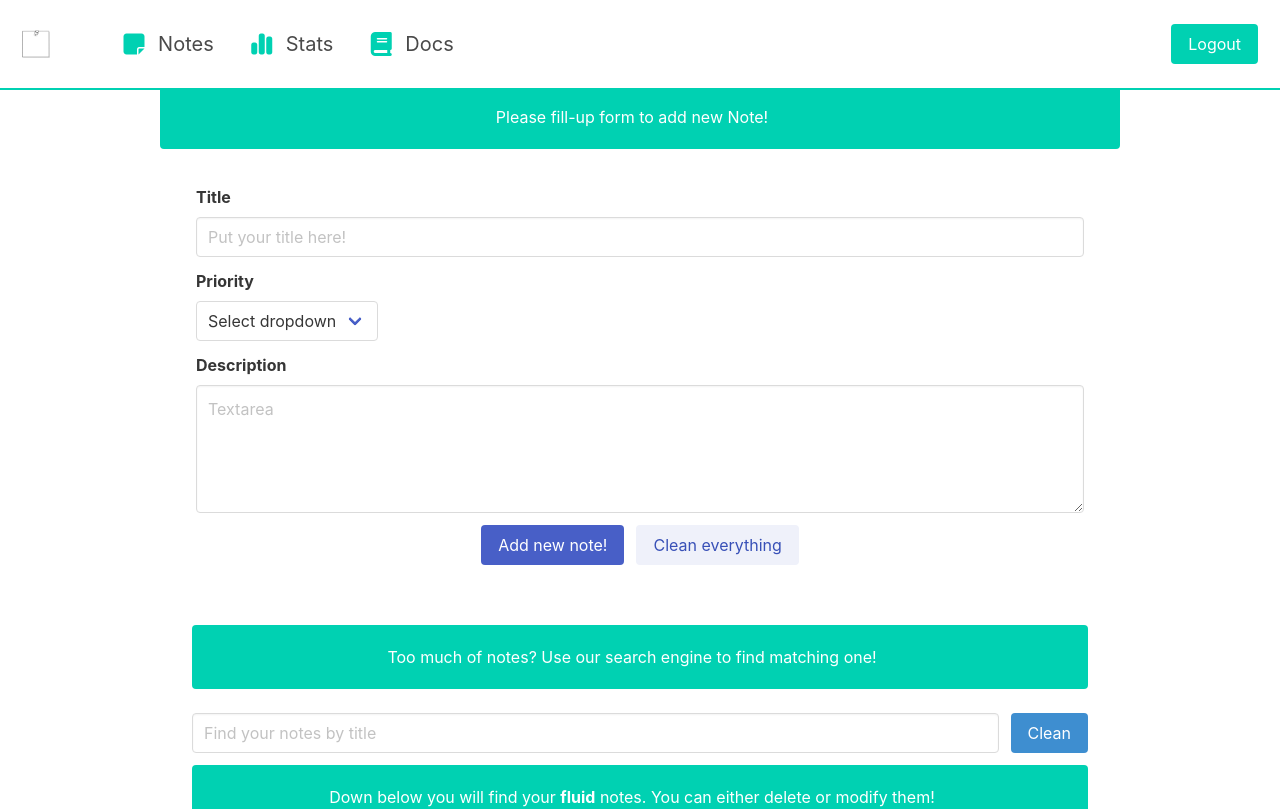
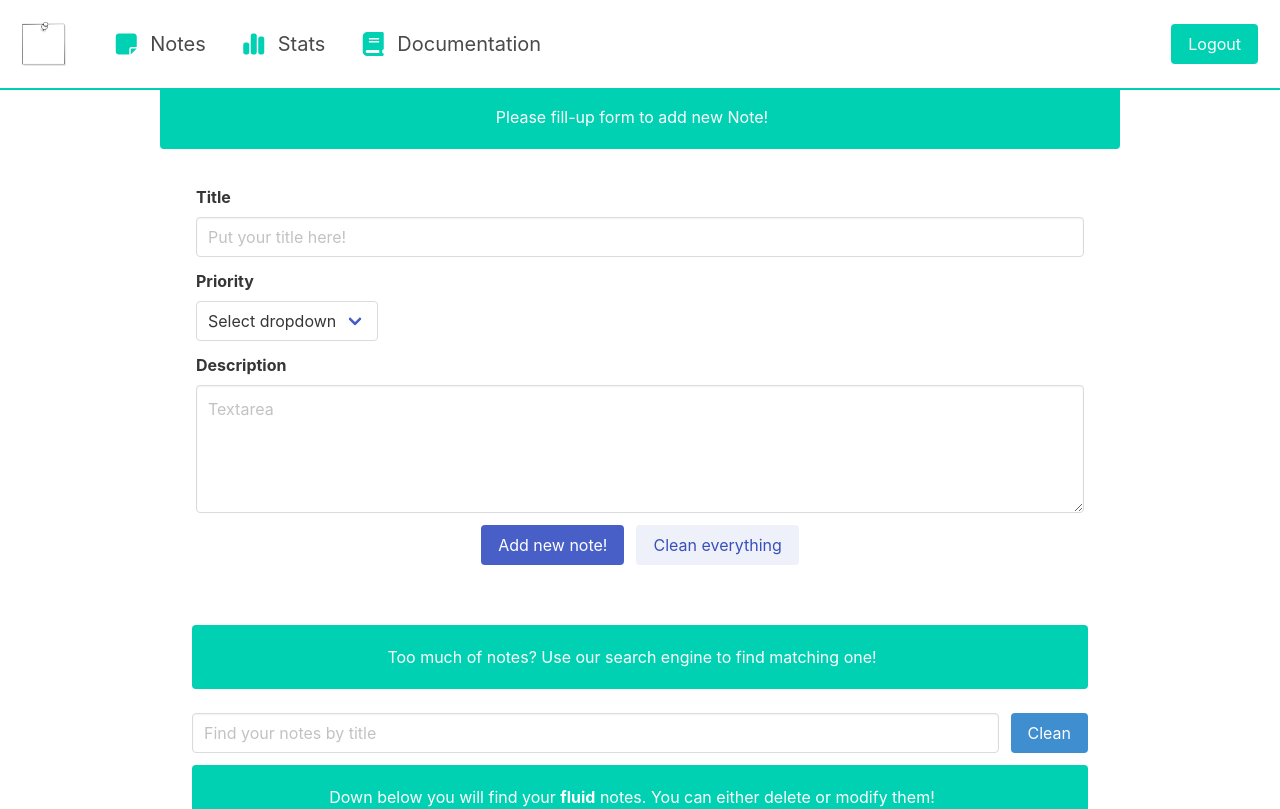
Before and after one commit to bednarroo/Nodeballs, a Vue app: page / in a window 1280 px wide. Shown: the top 809 px of the page. Built offline with nearby package versions, Linux system fonts and the light colour scheme.

Commit message:
Navbar right height

```diff
--- a/src/components/Navbar.vue
+++ b/src/components/Navbar.vue
@@ -1,10 +1,10 @@
 <template>
   <nav class="navbar is-transparent is-bordered navbar-border-bottom is-fixed-top">
-  <div class="navbar-brand">
-    <a class="navbar-item" href="/">
-      <img src="../assets/images/notes.png" alt="Notes" height="50px" >
+  <div class="navbar-brand is-full">
+    <a class="navbar-item is-full" href="/">
+      <img src="../assets/images/notes.png" alt="Notes" class="logo-image"  >
     </a>
-    <a role="button" class="navbar-burger " aria-label="menu" aria-expanded="false"
+    <a role="button" class="navbar-burger is-full " aria-label="menu" aria-expanded="false"
     @click="isActive =!isActive"
     :class="isActive === false ? '' : 'is-active'"
     >
@@ -14,7 +14,7 @@
 </a>
   </div>
 
-  <div id="navbarExampleTransparentExample" class="navbar-menu ml-6"
+  <div id="navbarExampleTransparentExample" class="navbar-menu ml-5"
   :class="isActive === true ? 'is-active' : ''">
 
     <div class="navbar-start">
@@ -34,12 +34,12 @@
       Stats
     </span>
   </router-link>
-      <router-link class="navbar-item" to="/docs">
+      <router-link class="navbar-item" to="/documentation">
         <span class="icon has-text-primary">
       <i class="fas fa-book fa-xl"></i>
     </span>
     <span class="is-size-5 mx-3">
-      Docs
+      Documentation
     </span>
       </router-link>
     </div>
@@ -78,4 +78,10 @@ const isActive = ref(false);
   padding: 10px;
   height: 90px;
 }
+.is-full{
+  height: 100%!important;
+}
+.logo-image {
+    max-height: 2.75rem!important;
+}
 </style>
```
